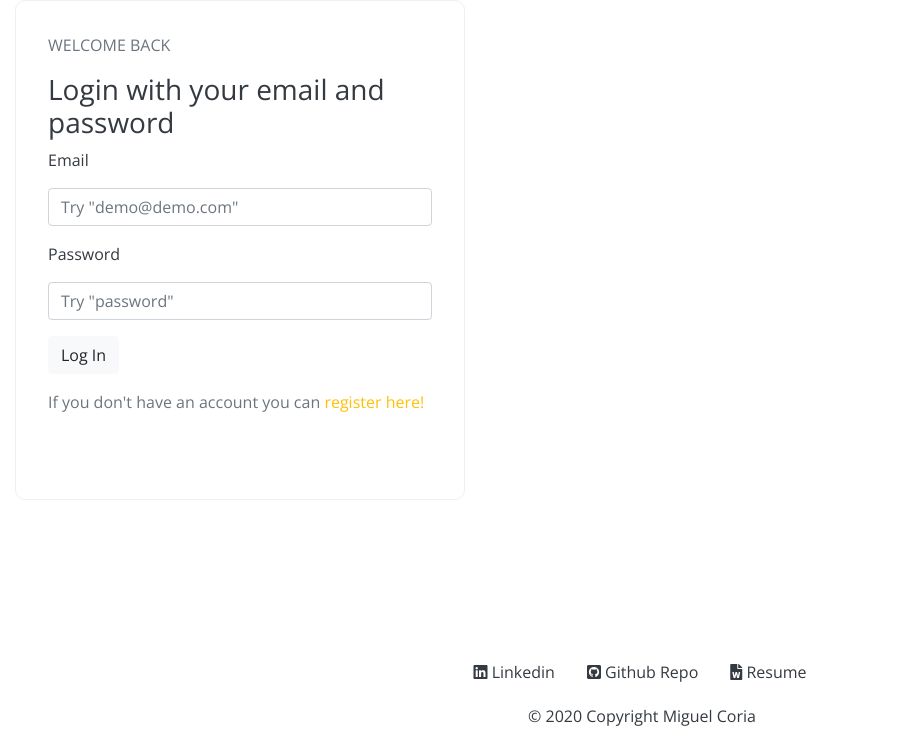
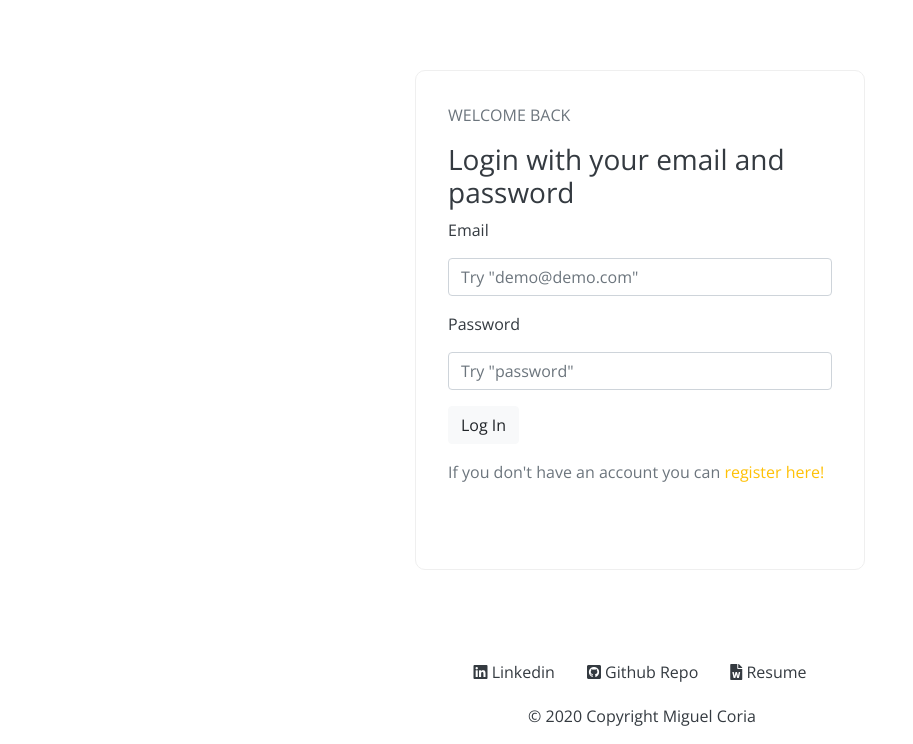
Before and after one commit to miguelcoria94/Impact, a Flask app: page /login in a window 1280 px wide. Shown: the part 80-824 px from the top of the page, without its empty margins (0-913 px from the left). Run offline with Flask 2, Linux system fonts and the light colour scheme; some libraries are stand-ins or nearby versions.

Commit message:
working on login container

```diff
--- a/impact/templates/login.html
+++ b/impact/templates/login.html
@@ -1,5 +1,5 @@
 {% extends "base.html" %} {% block content %}
-<div class="login-container">
+<div class="login-container align-self-center m-auto">
   <p class="text-muted">WELCOME BACK</p>
   <h3 class="text-dark">Login with your email and password</h3>
   {% with messages = get_flashed_messages(category_filter=["success"]) %} {% if
```
